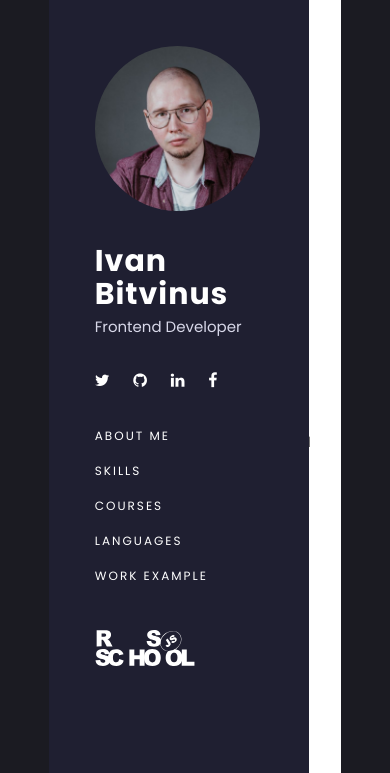
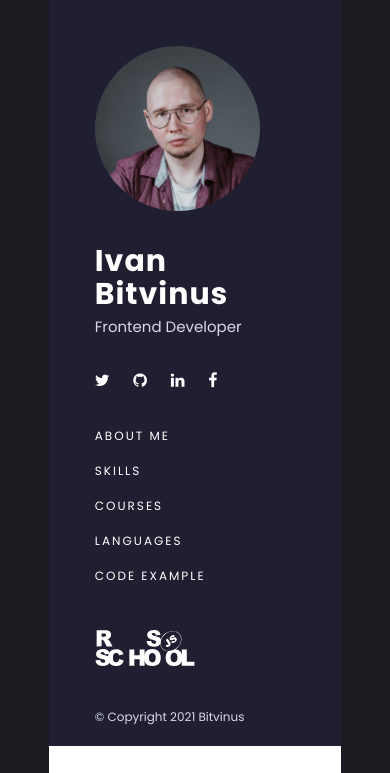
Before and after one commit to Bitvinus/rsschool-cv, a plain HTML site: page index.html in a window 390 px wide. Shown: the top 773 px of the page. Drawn offline with Linux system fonts and the light colour scheme.

Commit message:
fix: fix adaptation on the page

```diff
--- a/assets/css/style.css
+++ b/assets/css/style.css
@@ -513,16 +513,21 @@ li {
 }
 
 @media only screen and (max-width: 767px) {
-  .welcome {
-    padding: 60px !important;
+  .header {
+    position: relative;
+    height: 100%;
+    width: 100%;
+    z-index: 5;
+    display: flex;
+    flex-direction: column;
   }
 
-  .welcome .quote {
-    width: initial;
-  }
-
-  .facts .fact-item {
-    margin-bottom: 20px;
+  .main-content {
+    width: 100%;
+    -webkit-transition: all 0.3s ease-in-out;
+    -moz-transition: all 0.3s ease-in-out;
+    -o-transition: all 0.3s ease-in-out;
+    transition: all 0.3s ease-in-out;
   }
 
   .resume .resume-item {
--- a/index.html
+++ b/index.html
@@ -85,7 +85,7 @@
             <li><a href="#my-skills">Skills</a></li>
             <li><a href="#courses">Courses</a></li>
             <li><a href="#language">Languages</a></li>
-            <li><a href="#example">Work example</a></li>
+            <li><a href="#example">Code example</a></li>
           </ul>
         </nav>
 
@@ -233,14 +233,14 @@
                   University) on
                   <a href="https://www.coursera.org/">Coursera</a>
                 </li>
-                <p>
+                <div>
                   <img
                     src="assets\images\coursera.jpg"
                     width="600"
                     height="400"
                     alt="coursera"
                   />
-                </p>
+                </div>
 
                 <li>
                   Frontend developer profession on
@@ -253,12 +253,14 @@
                     >Udemy</a
                   >
                 </li>
+                <div>
                   <img
                     src="assets\images\udemy.jpg"
                     width="600"
                     height="400"
                     alt="udemy"
                   />
+                </div>
               </ul>
             </div>
           </div>
@@ -278,14 +280,14 @@
                   according to the online test at
                   <a href="https://t.co/FcUak2mTiZ?amp=1">EFset</a>
                 </li>
-                <p>
+                <div>
                   <img
                     src="assets\images\english.jpg"
                     width="600"
                     height="400"
                     alt="coursera"
                   />
-                </p>
+                </div>
               </ul>
             </div>
           </div>
@@ -293,7 +295,7 @@
 
         <section id="example" class="resume">
           <div class="section-header">
-            <h2>Work example</h2>
+            <h2>Code example</h2>
           </div>
 
           <h4>Codewars kata description:</h4>
@@ -303,8 +305,8 @@
             phone number.</span
           >
           <div>
+            <pre>
             <code>
-              <pre>
 function createPhoneNumber(numbers) {
 	numbers = numbers.join('');
 	return (
@@ -316,9 +318,8 @@ function createPhoneNumber(numbers) {
 		numbers.substring(6)
 	);
  }
-						</pre
-              >
             </code>
+            </pre>
           </div>
         </section>
       </div>
```
Lines whose indentation alone changed are shown as unchanged.
